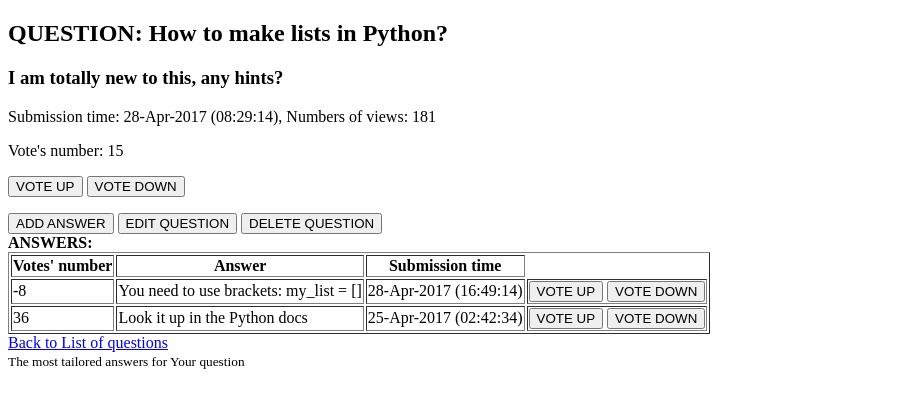
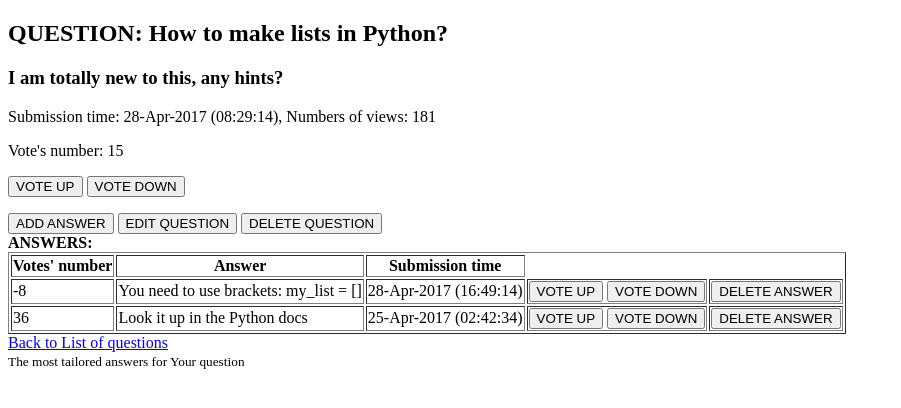
Before and after one commit to Pietrus914/Ask-mate-sprint-1, a Flask app: page /question/1 in a window 1280 px wide. Shown: the top 408 px of the page, without its empty margins (0-901 px from the left). Run offline with Flask 2, Linux system fonts and the light colour scheme; some libraries are stand-ins or nearby versions.

Commit message:
slight refactoring, delete_answer

```diff
--- a/connection.py
+++ b/connection.py
@@ -1,9 +1,9 @@
 import csv
 
 
-def read_csv(file):  # czy tutaj nie powinno być read_csv() ?
+def read_csv(file):
 
-    with open(file, mode="r", newline='') as csv_file: # a tutaj nie powinniśmy wpisać na stałe nazwkę pliku?
+    with open(file, mode="r", newline='') as csv_file:
         csv_reader = csv.DictReader(csv_file)
         result = list(csv_reader)
         '''for row in csv_reader:
@@ -14,6 +14,8 @@ def read_csv(file):  # czy tutaj nie powinno być read_csv() ?
 
 def write_csv(file, data):
     with open(file, mode="w", newline='') as csv_file:
+        if len(data) == 0:
+            return
         header_names = [key for key in data[0].keys()]
         writer = csv.DictWriter(csv_file, fieldnames=header_names)
         writer.writeheader()
@@ -22,7 +24,7 @@ def write_csv(file, data):
             writer.writerow(key)
 
 
-if __name__ == "__main__":
-    s = read_csv("sample_data/question.csv")
-    print(s)
-    write_csv("sample_data/asd.csv", s)
+# if __name__ == "__main__":
+#     s = read_csv("sample_data/question.csv")
+#     print(s)
+#     write_csv("sample_data/asd.csv", s)
--- a/data_handler.py
+++ b/data_handler.py
@@ -1,7 +1,7 @@
 import connection
 from datetime import datetime
 
-'''function that gets an item from list of dictionary, id ->string type'''
+'''function that gets an item from a list of dictionary, id ->string type'''
 def get_item_by_id(items,id):
     for item in items:
         if item["id"] == id:
@@ -39,12 +39,21 @@ def prepare_answers_for_dispaly(question_id):
     return answers
 
 
-'''function that deletes item from list'''
+'''function that deletes a given item from a list of dictionaries'''
 def delete_item_from_items(items, item_id):
     for item in items:
         if item["id"] == item_id:
             items.remove(item)
             return items
+
+'''delete answer for a given question from answers'''
+def delete_answer_from_answers(question_id, answer_id):
+    all_answers = connection.read_csv("sample_data/answer.csv")
+    for answer in all_answers:
+        if answer["question_id"] == question_id and answer["id"] == answer_id:
+            all_answers.remove(answer)
+            return all_answers
+
 
 
 '''function that adds vote up'''
@@ -63,6 +72,18 @@ def substract_vote(items,item_id):
         if item["id"] == item_id:
             item["vote_number"] = int(item.get("vote_number", 0)) - 1
             return items
+
+
+'''upadtes answers votes'''
+def update_votes(items,item_id,post_result):
+    for item in items:
+        if item["id"] == item_id:
+            if post_result["vote_answer"] == "vote_down":
+                item["vote_number"] = int(item.get("vote_number", 0)) - 1
+            elif post_result["vote_answer"] == "vote_up":
+                item["vote_number"] = int(item.get("vote_number", 0)) +1
+            return items
+
 
 
 def views_updated(item_id):
--- a/server.py
+++ b/server.py
@@ -64,9 +64,16 @@ def edit_answer_post(answer_id):
     return redirect(url_for("display_question"))
 
 
-@app.route("/answer/<answer_id>/delete")
-def delete_answer(answer_id):
-    return redirect(url_for("display_question"))
+@app.route("/answer/<question_id>/<answer_id>/delete")
+def delete_answer(question_id, answer_id):
+    # all_answers = connection.read_csv("sample_data/answer.csv")
+    # for answer in all_answers:
+    #     if answer["question_id"] == question_id and answer["id"]== answer_id:
+    #         all_answers.remove(answer)
+    answers = data_handler.delete_answer_from_answers(question_id, answer_id)
+    connection.write_csv("sample_data/answer.csv", answers)
+
+    return redirect(url_for("display_question", question_id=question_id))
 
 
 @app.route("/question/<question_id>/vote_up", methods=["POST"])
@@ -88,27 +95,27 @@ def question_vote_down(question_id):
 
 
 @app.route("/answer/<question_id>/<answer_id>/vote_up", methods=["POST"])
-def answer_vote_up(question_id, answer_id):
+def answer_vote(question_id, answer_id):
     post_result = dict(request.form)
     print(post_result)
-    # all_questions = connection.read_csv("sample_data/question.csv")
-    # question = data_handler.get_item_by_id(all_questions, question_id)
+
     answers = data_handler.get_answers_for_question(connection.read_csv("sample_data/answer.csv"), question_id)
-    for answer in answers:
-        if answer["id"] == answer_id:
-            if post_result["vote_answer"] == "vote_down":
-                answer["vote_number"] = int(answer.get("vote_number", 0)) - 1
-            elif post_result["vote_answer"] == "vote_up":
-                answer["vote_number"] = int(answer.get("vote_number", 0)) + 1
+    answers = data_handler.update_votes(answers, answer_id,post_result)
+    # for answer in answers:
+    #     if answer["id"] == answer_id:
+    #         if post_result["vote_answer"] == "vote_down":
+    #             answer["vote_number"] = int(answer.get("vote_number", 0)) - 1
+    #         elif post_result["vote_answer"] == "vote_up":
+    #             answer["vote_number"] = int(answer.get("vote_number", 0)) + 1
 
-            connection.write_csv("sample_data/answer.csv", answers)
+    connection.write_csv("sample_data/answer.csv", answers)
 
-            return redirect(url_for("display_question",question_id=question_id))
+    return redirect(url_for("display_question",question_id=question_id))
 
 
-@app.route("/answer/<answer_id>/vote_down", methods=["POST"])
-def answer_vote_down(answer_id):
-    return redirect(url_for("display_question"))
+# @app.route("/answer/<answer_id>/vote_down", methods=["POST"])
+# def answer_vote_down(answer_id):
+#     return redirect(url_for("display_question"))
 
 
 if __name__ == "__main__":
--- a/templates/question.html
+++ b/templates/question.html
@@ -57,10 +57,14 @@
                 <td>{{ answer.message }}</td>
                 <td>{{ answer.submission_time }}</td>
                 <td>
-                    <form action="{{ url_for("answer_vote_up", answer_id=answer.id, question_id=question["id"]) }}" method="post">
+                    <form action="{{ url_for("answer_vote", answer_id=answer.id, question_id=question["id"]) }}" method="post">
             <button type="submit" id="vote_up" name = "vote_answer" value="vote_up">VOTE UP</button>
             <button type="submit"  id="vote_down" name = "vote_answer" value="vote_down">VOTE DOWN</button>
         </form></td>
+                <td>
+                    <a href="{{ url_for("delete_answer",question_id=question.id, answer_id=answer.id) }}">
+        <button type="button" name="delete_answer" id="delete_answer" >DELETE ANSWER</button></a>
+                </td>
 
             </tr>
             {% endfor %}
```
